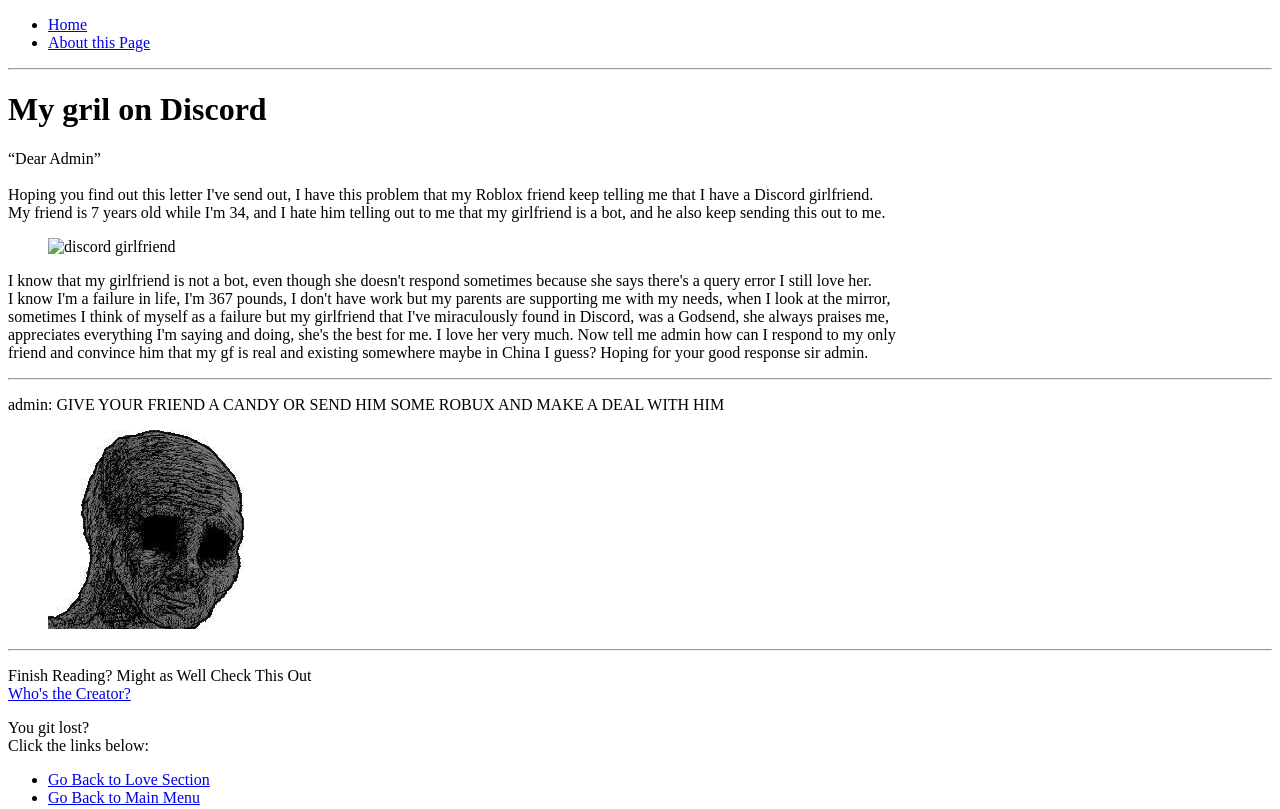
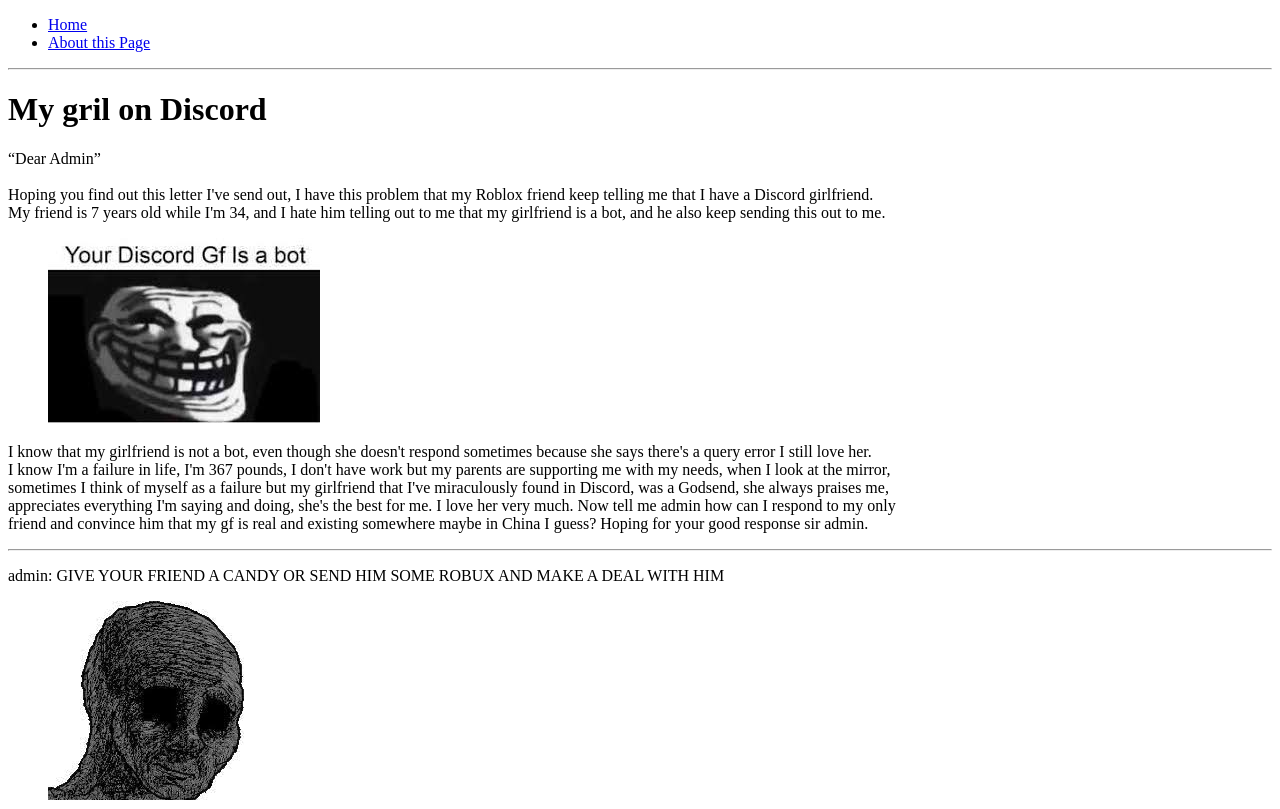
Before and after one commit to Anthony-0801/relearning-html, a plain HTML site: page recipes/love/dc-gf.html in a window 1280 px wide. Shown: the top 809 px of the page. Drawn offline with Linux system fonts and the light colour scheme.

Commit message:
Update dc-gf.html

```diff
--- a/recipes/love/dc-gf.html
+++ b/recipes/love/dc-gf.html
@@ -26,7 +26,7 @@
 
             </p>
             <figure>
-                <img src="pics/dc-gf.jpeg" alt="discord girlfriend">
+                <img src="../../pics/dc-gf.jpeg" alt="discord girlfriend">
             </figure>
 
             <p>
```
